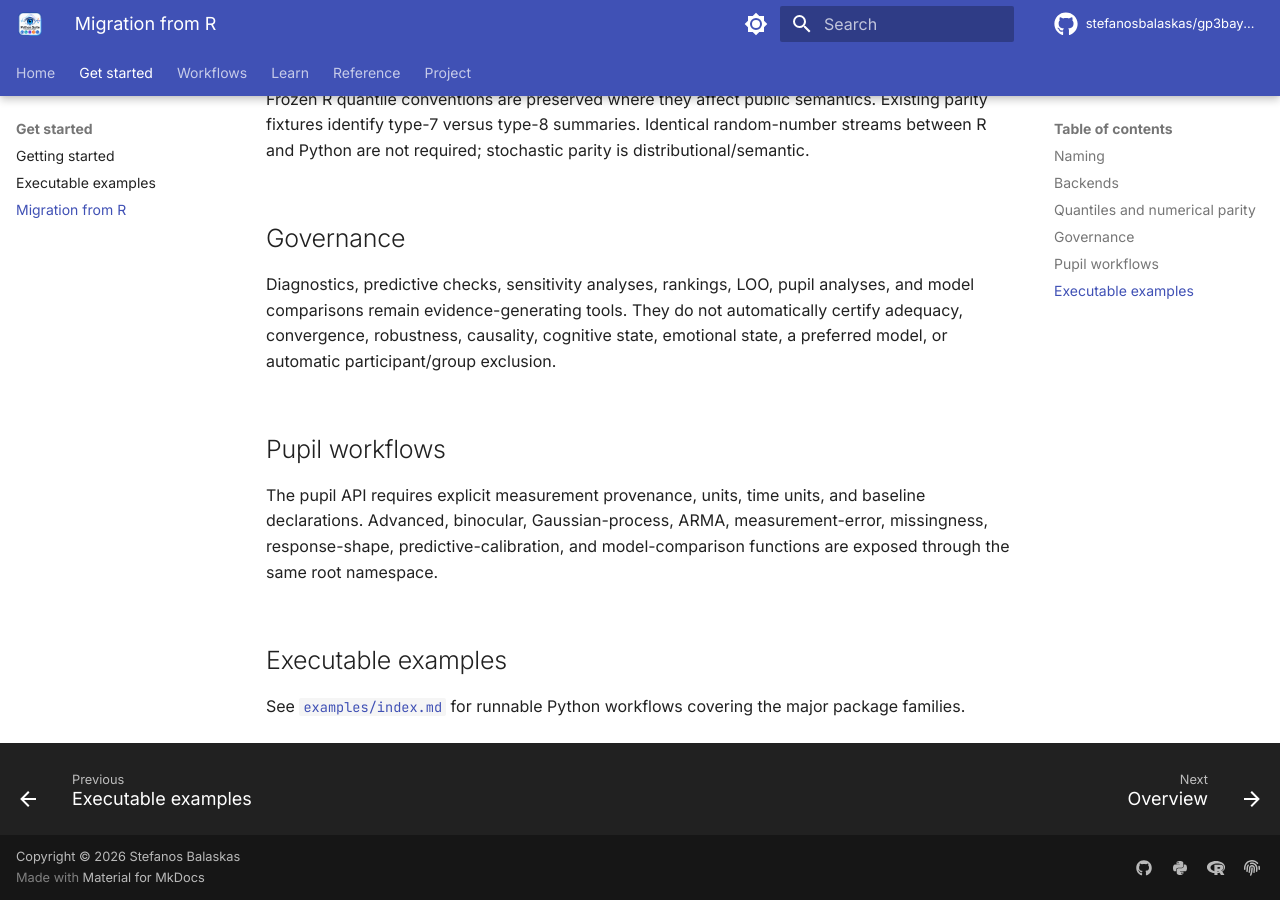
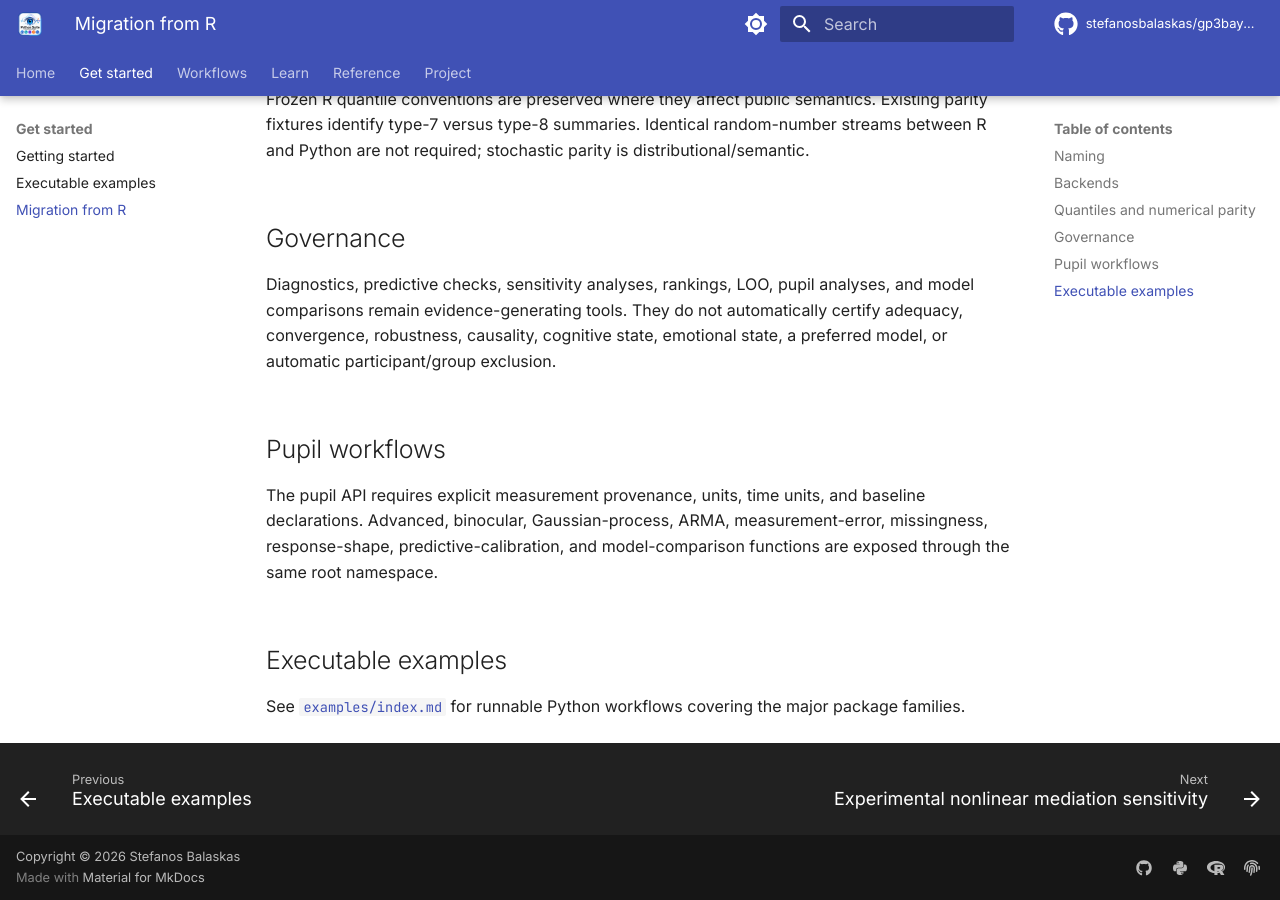
Before and after one commit to stefanosbalaskas/gp3bayespy, an MkDocs documentation site: the page built from docs/migration.md, in a window 1280 px wide and 900 px high, scrolled down 933 px. Built offline with MkDocs 1.6.1 and Material for MkDocs 9.7.7, drawn with Linux system fonts in a browser that asks for light colours; comment, search, counter and statistics services are not loaded.

Commit message:
Expose methods-briefing research page in website navigation

```diff
--- a/mkdocs.yml
+++ b/mkdocs.yml
@@ -62,6 +62,7 @@
       - Executable examples: examples/index.md
       - Migration from R: migration.md
   - Workflows:
+      - Experimental nonlinear mediation sensitivity: articles/nonlinear-mediation-audit.md
       - Trial-level gaze mediation:
           - Overview: articles/multilevel-mediation/index.md
           - Worked example: articles/multilevel-mediation/worked-example.md
```
